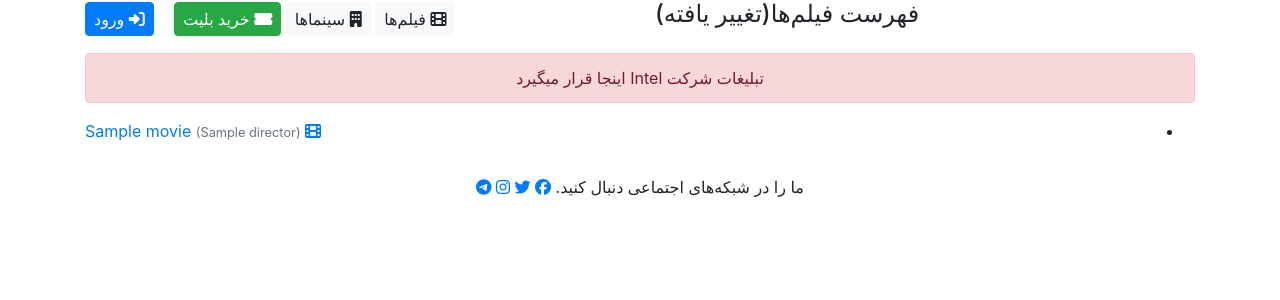
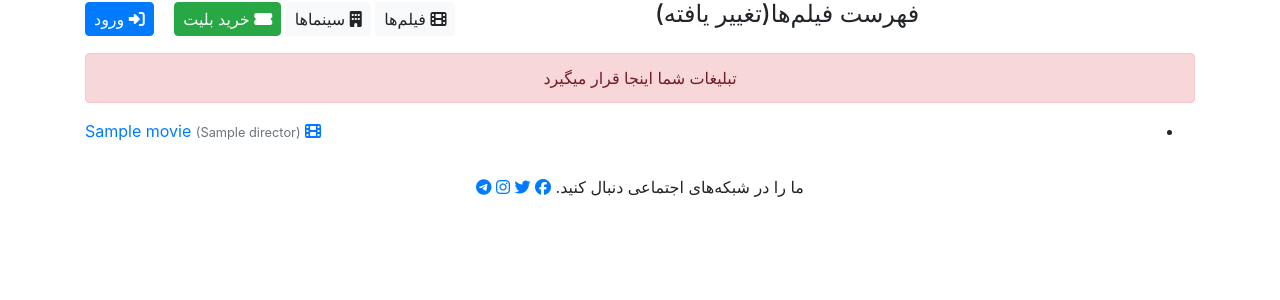
Before and after one commit to rvngrd/cinema.maktab, a Django app: template ticketing/templates/ticketing/movie_list.html in a window 1280 px wide. Shown: the part 46-346 px from the top of the page. Run offline with Django 4.2, Linux system fonts and the light colour scheme; the template is opened without the code that fills it: most values are stand-ins (such as "Sample title", 1, 10 or a date in 2020); some libraries are stand-ins or nearby versions.

Commit message:
fixing ad

```diff
--- a/ticketing/templates/ticketing/_ad.html
+++ b/ticketing/templates/ticketing/_ad.html
@@ -1,5 +1,5 @@
 <div class="alert alert-{{ color|default:'danger' }} text-center" >
-    تبلیغات شرکت
+    تبلیغات
     {{ company }}
     اینجا قرار میگیرد
 </div>
--- a/ticketing/templates/ticketing/movie_list.html
+++ b/ticketing/templates/ticketing/movie_list.html
@@ -12,7 +12,7 @@
     <div class="row">
         <div class="col py-3">
             {% if movies %}
-                {% include 'ticketing/_ad.html' with company='Intel' %}
+                {% include 'ticketing/_ad.html' with company='شما' %}
                 <ul class="item-list">
                     {% for movie in movies %}
                         <li>
```
